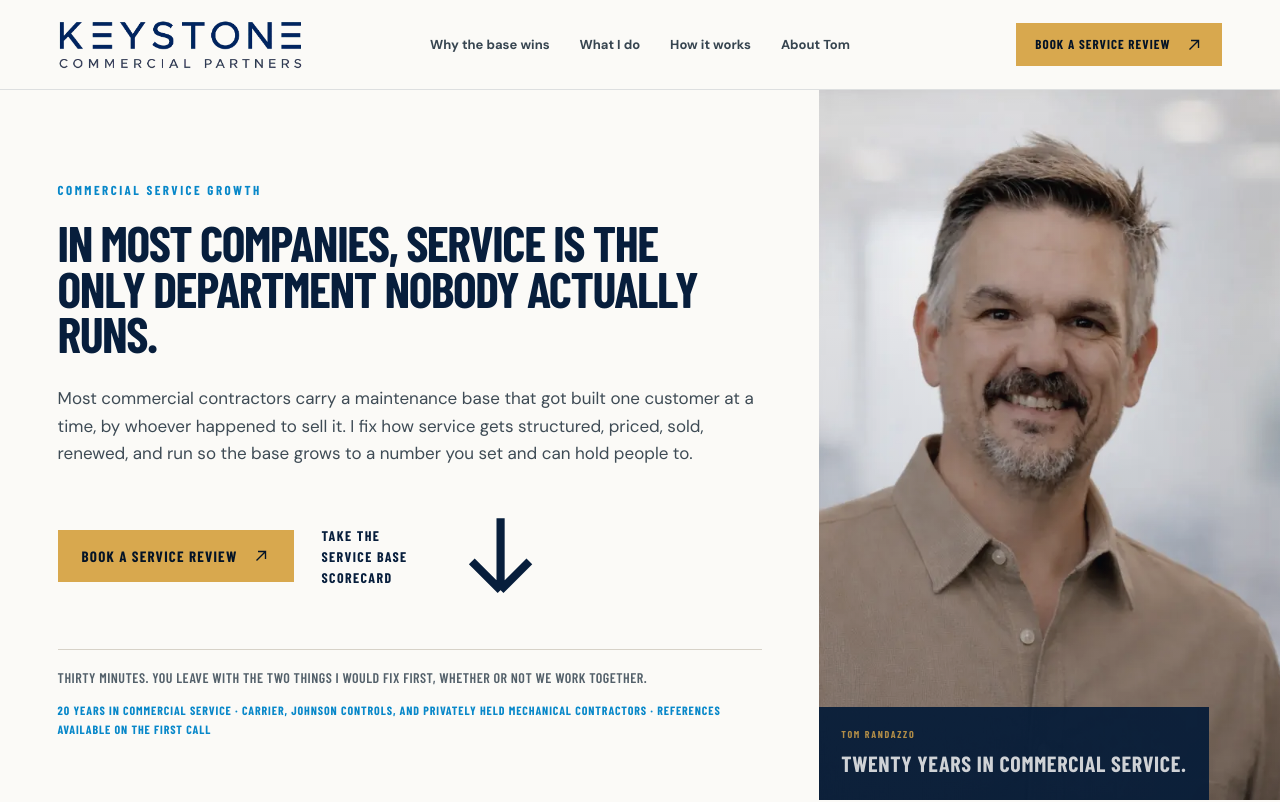
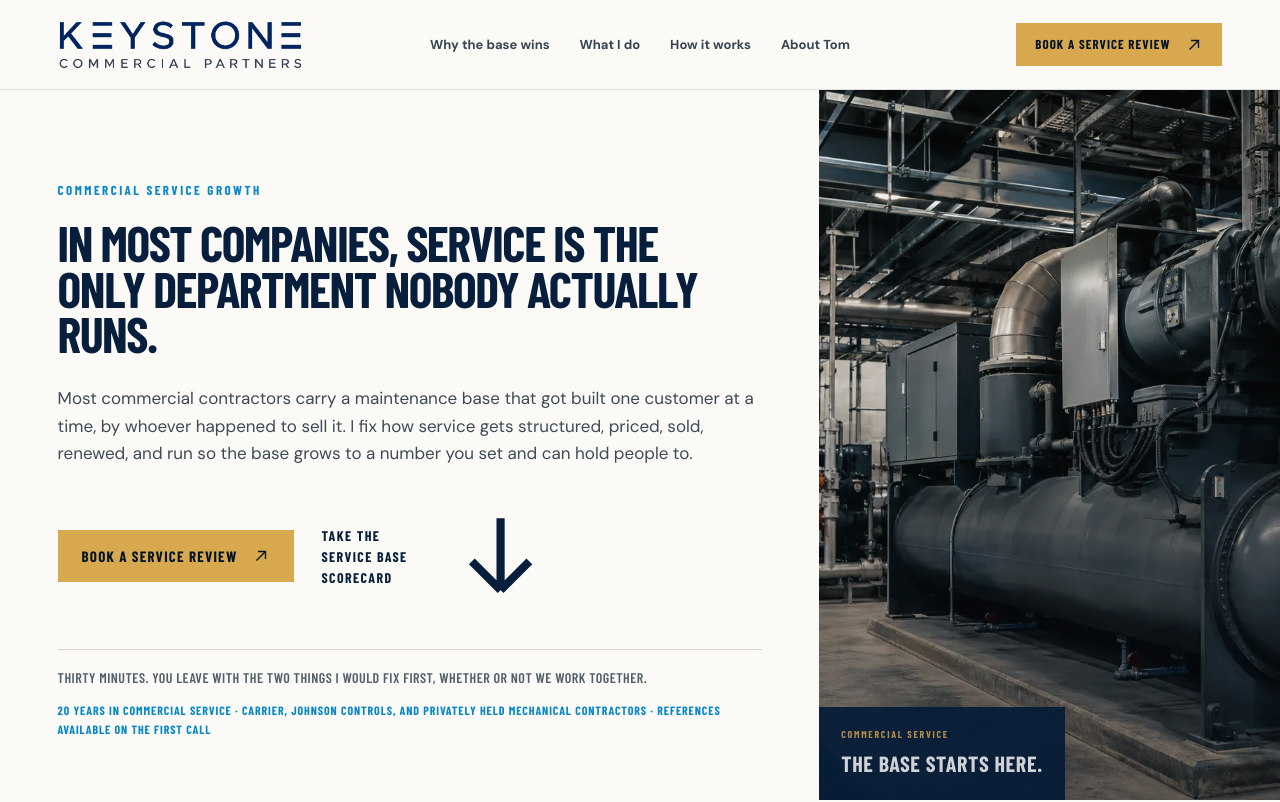
Before and after one commit to roarkgaltrandazzo-bit/keystone, a Next.js app: page / in a window 1280 px wide. Shown: the top 802 px of the page. Built offline with nearby package versions, Linux system fonts and the light colour scheme; a web font is replaced by a local one.

Commit message:
Restore mechanical room hero image

```diff
--- a/app/page.tsx
+++ b/app/page.tsx
@@ -312,8 +312,8 @@ export default function Home() {
           <p className="hero-proof">20 years in commercial service · Carrier, Johnson Controls, and privately held mechanical contractors · References available on the first call</p>
         </div>
         <div className="hero-visual">
-          <img className="hero-image" src="/tom-randazzo.webp" alt="Tom Randazzo, founder of Keystone Commercial Partners" />
-          <div className="hero-photo-label"><span>TOM RANDAZZO</span><strong>TWENTY YEARS IN COMMERCIAL SERVICE.</strong></div>
+          <img className="hero-image" src="/mechanical-room-hero.webp" alt="Commercial HVAC mechanical room" />
+          <div className="hero-photo-label"><span>COMMERCIAL SERVICE</span><strong>THE BASE STARTS HERE.</strong></div>
         </div>
       </section>
 
```
